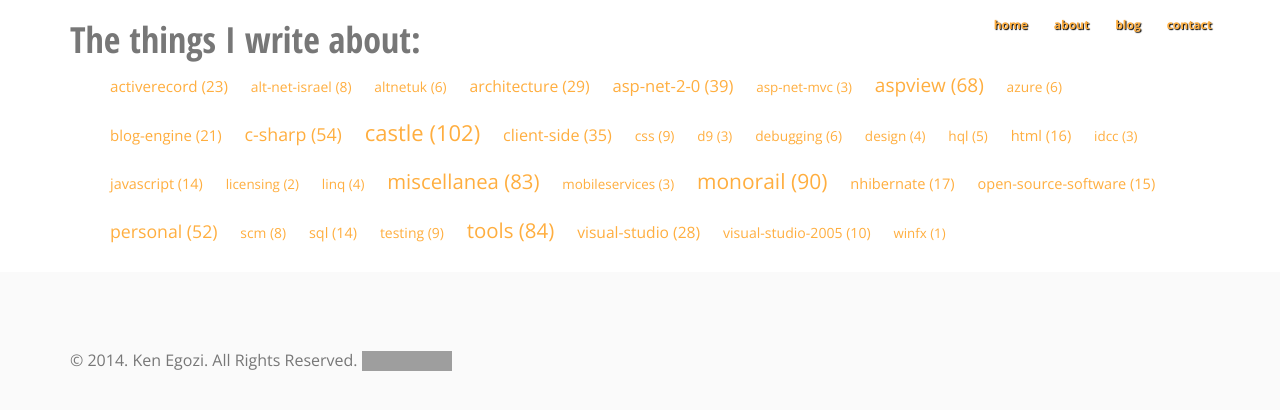
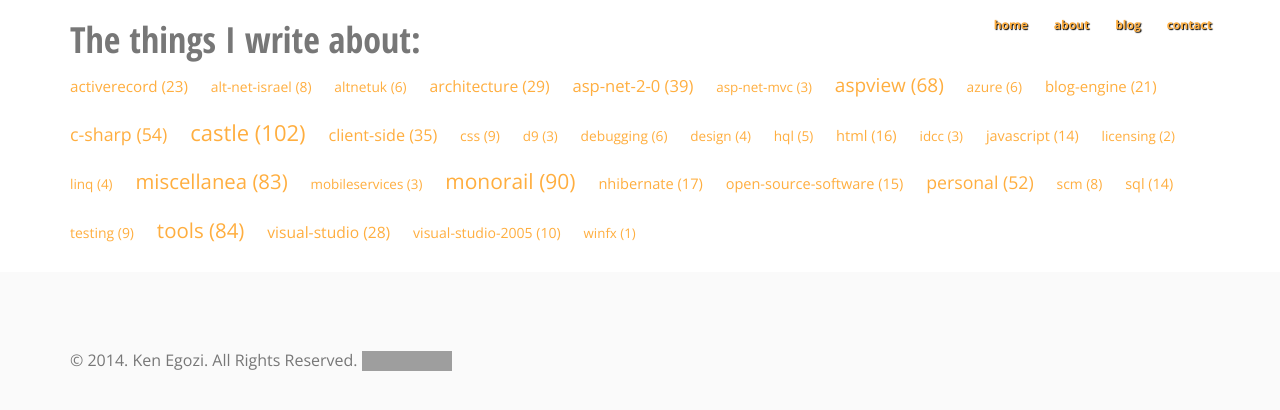
Before and after one commit to kenegozi/kenegozi.github.io, a Jekyll site: the page built from blog/tag/index.html, in a window 1280 px wide. Shown: the top 410 px of the page. Built offline with Jekyll 4.4.1, drawn with Linux system fonts in a browser that asks for light colours; nearby versions of some CDN libraries; grey boxes are pictures that could not be loaded.

Commit message:
minor css fix

```diff
--- a/assets/stylesheets/main.css
+++ b/assets/stylesheets/main.css
@@ -515,7 +515,7 @@
 #tag-cloud .li a {
   font-size: inherit;
 }
-#tag-cloud ul {
+#tag-cloud {
   list-style-type: none;
   padding: 0;
 }
```
